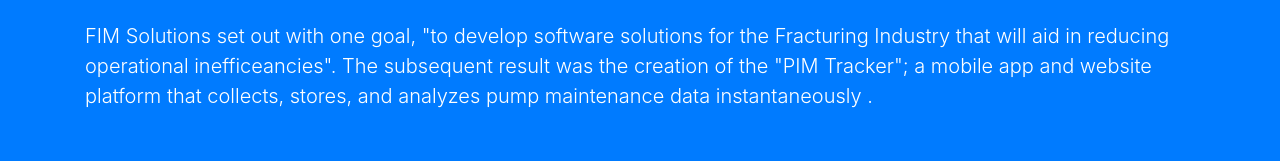
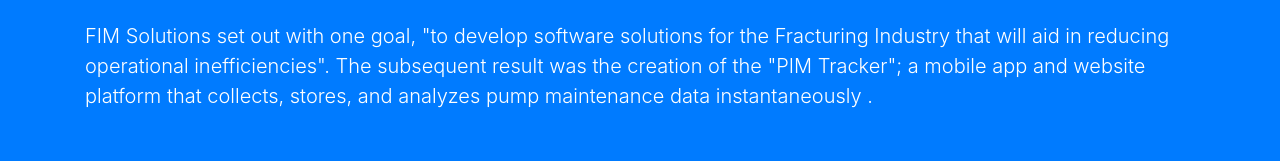
Before and after one commit to dueckerr/FIMHomepage, a website with bundled scripts: page FIM Bootstrap/startbootstrap-freelancer-gh-pages/index.html in a window 1280 px wide. Shown: the part 269-430 px from the top of the page. Built offline with nearby package versions, Linux system fonts and the light colour scheme.

Commit message:
Update index.html

```diff
--- a/FIM Bootstrap/startbootstrap-freelancer-gh-pages/index.html
+++ b/FIM Bootstrap/startbootstrap-freelancer-gh-pages/index.html
@@ -58,7 +58,7 @@
       <div class="container">
         <h1 class="text-uppercase mb-0">FIM Solutions</h1>
         <br>
-        <p class="lead">FIM Solutions set out with one goal, "to develop software solutions for the Fracturing Industry that will aid in reducing operational inefficeancies". The subsequent result was the creation of the "PIM Tracker"; a mobile app and website platform that collects, stores, and analyzes pump maintenance data instantaneously . </p>
+        <p class="lead">FIM Solutions set out with one goal, "to develop software solutions for the Fracturing Industry that will aid in reducing operational inefficiencies". The subsequent result was the creation of the "PIM Tracker"; a mobile app and website platform that collects, stores, and analyzes pump maintenance data instantaneously . </p>
       </div>
     </header>
 
```
